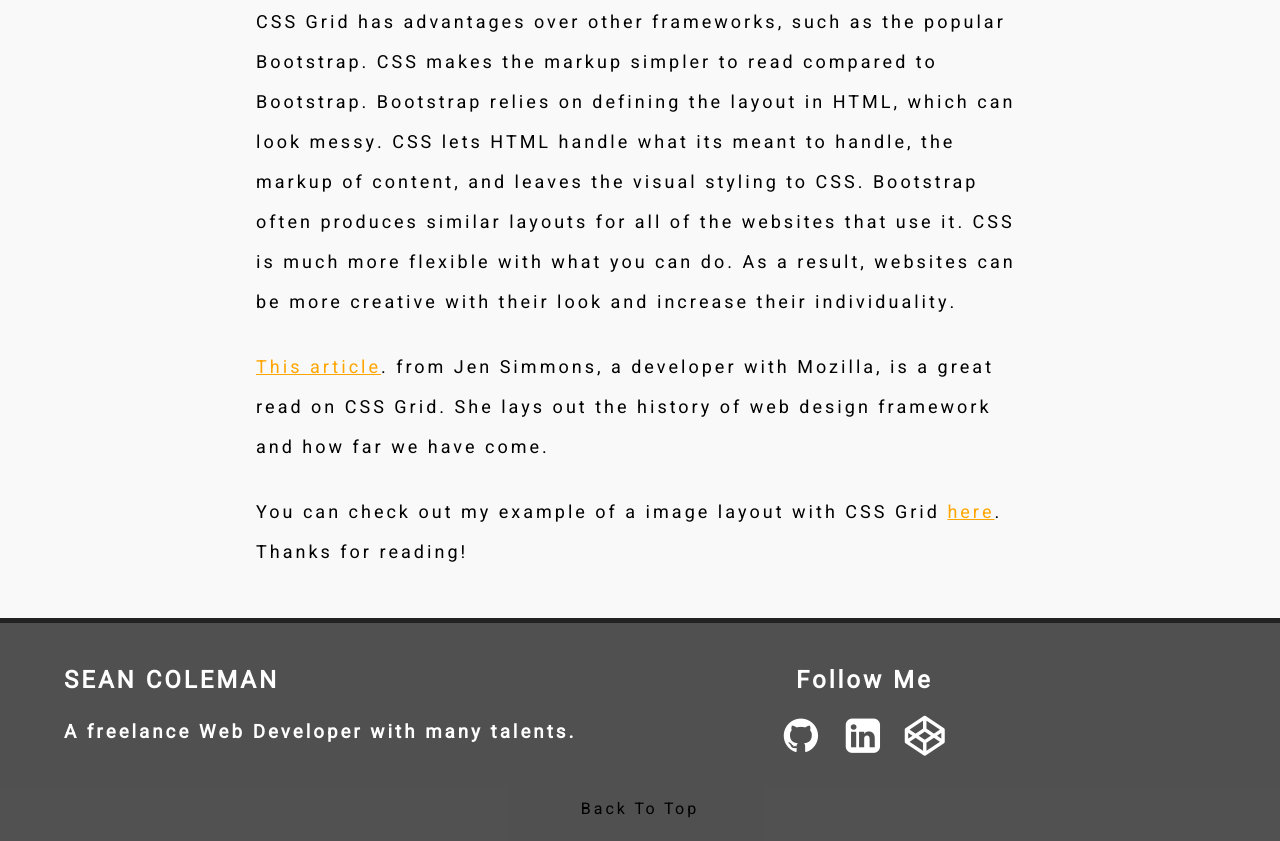
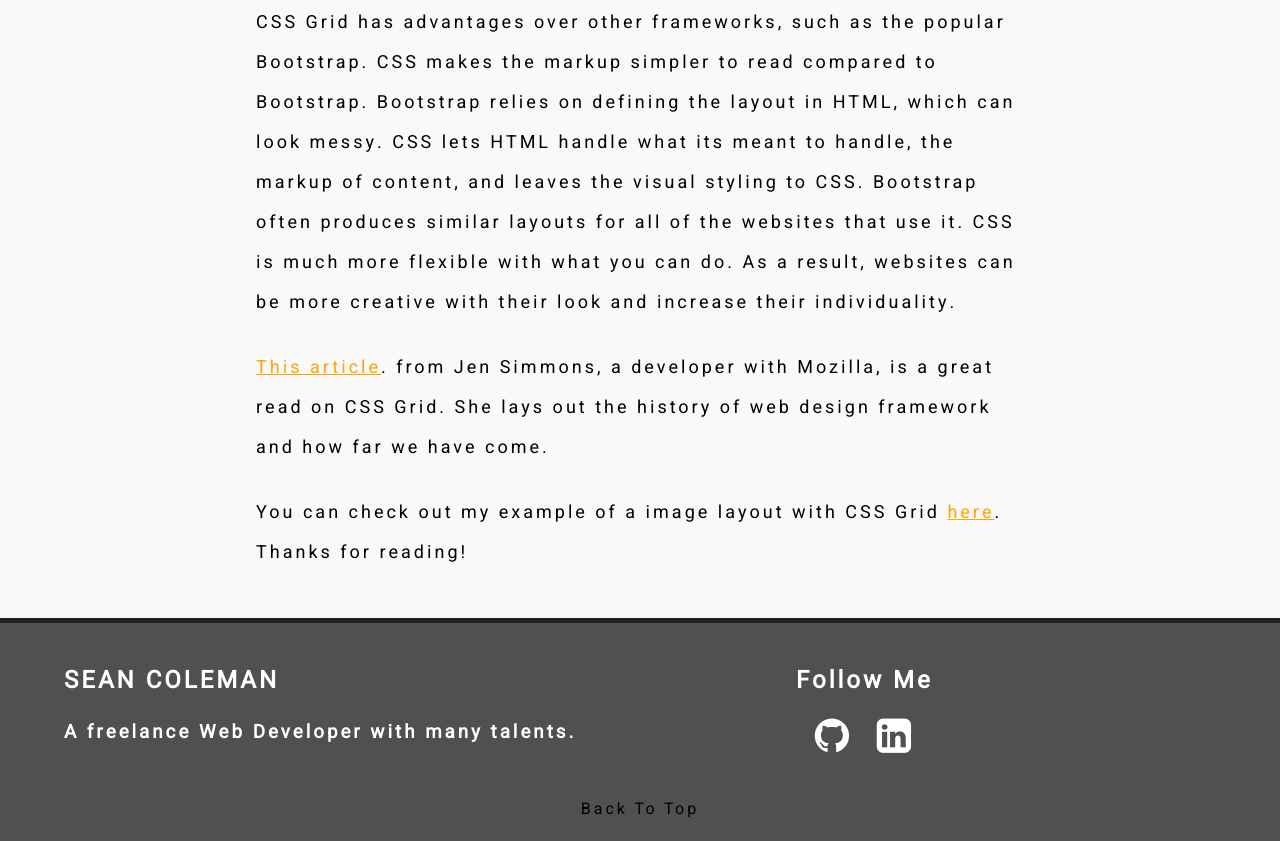
Before and after one commit to SeanTColeman/My-Site, a plain HTML site: page blog1.html in a window 1280 px wide. Shown: the part 1247-2088 px from the top of the page. Drawn offline with Linux system fonts and the light colour scheme.

Commit message:
icon update

```diff
--- a/blog1.html
+++ b/blog1.html
@@ -57,7 +57,6 @@
             <ul>
               <li> <a href="https://github.com/seantcoleman"><i class="fa fa-github" aria-hidden="true"></i></a></li>
               <li> <a href="https://www.linkedin.com/in/sean-coleman-32757014a/"><i class="fa fa-linkedin-square" aria-hidden="true"></i></a></li>
-              <li> <a href="https://codepen.io/seantcoleman/"><i class="fa fa-codepen" aria-hidden="true"></i></a></li>
             </ul>
 
           </div>
```
Also changed, not shown: blog2.html (+0 -1 lines), index.html (+0 -1 lines).
